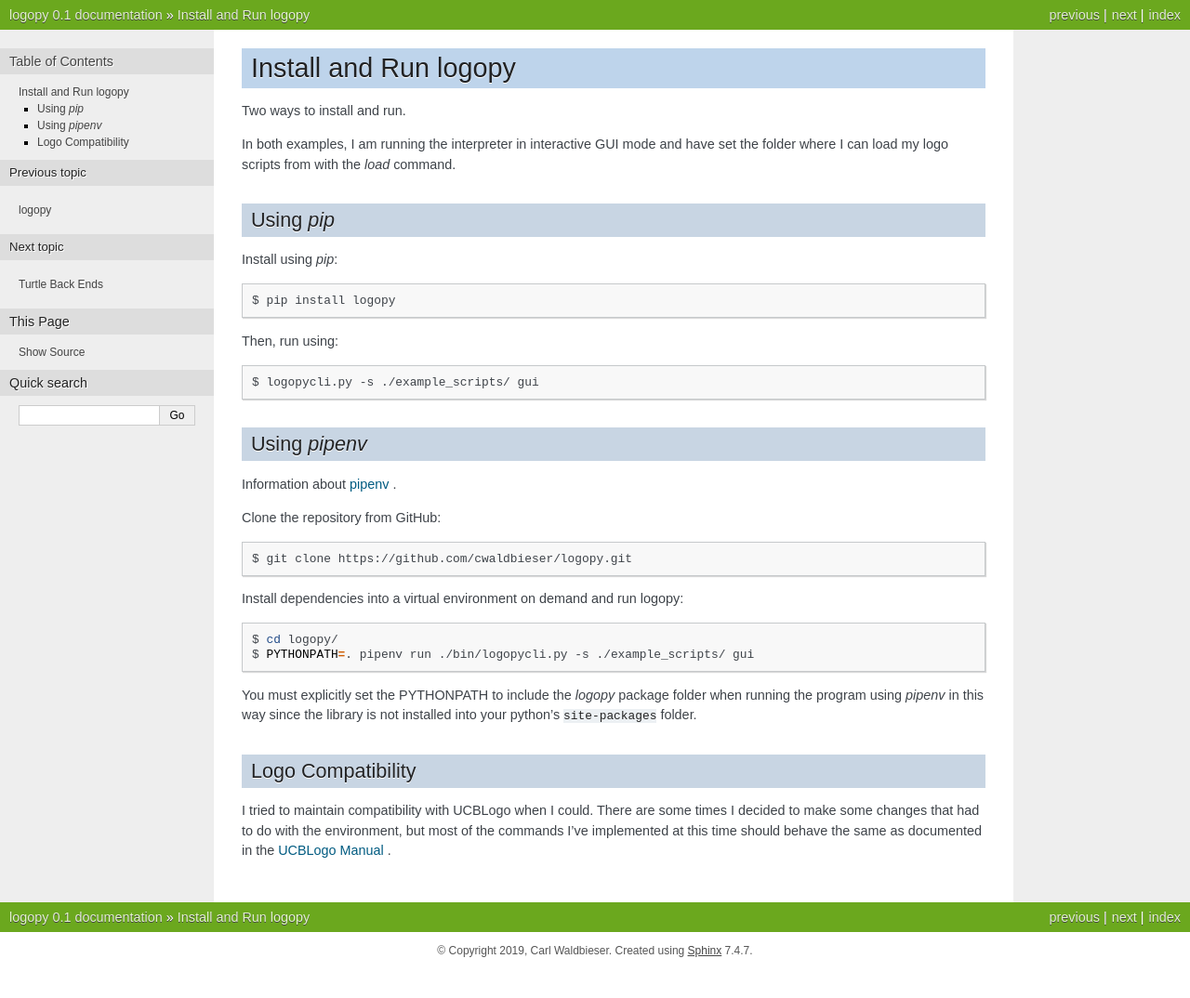
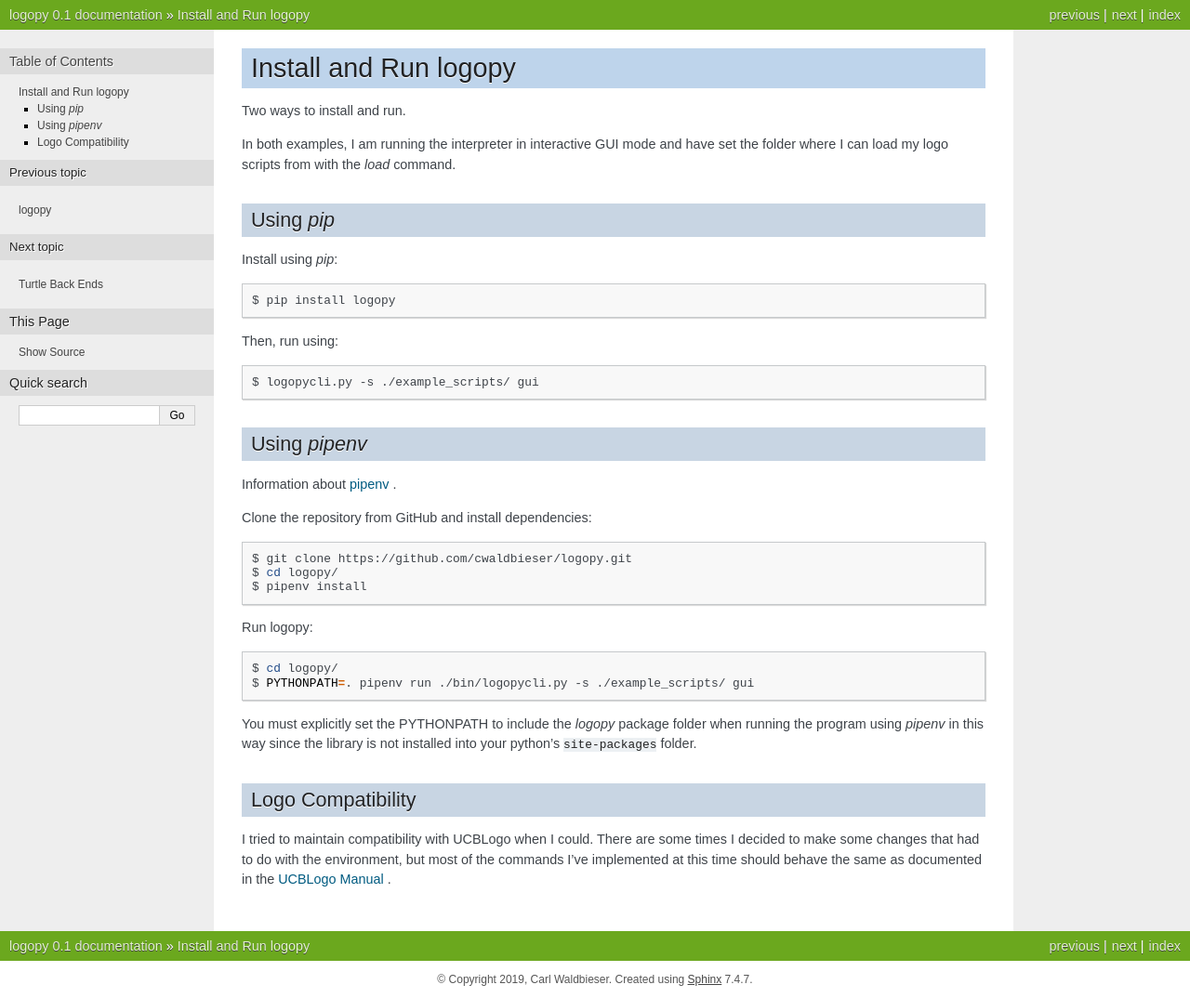
Before and after one commit to cwaldbieser/logopy, a Sphinx documentation site: the page built from docs/installation.rst, in a window 1280 px wide. Shown: the whole page at 93% size. Built offline with Sphinx 7.4.7, drawn with Linux system fonts in a browser that asks for light colours; before the commit the page ends 1043 px from its top, so only the background shows below that.

Commit message:
Added `pipenv` install step to docs.

```diff
--- a/docs/installation.rst
+++ b/docs/installation.rst
@@ -28,13 +28,15 @@
 
 Information about `pipenv <https://pipenv.readthedocs.io/en/latest/>`_ .
 
-Clone the repository from GitHub:
+Clone the repository from GitHub and install dependencies:
 
 .. code:: shell
 
     $ git clone https://github.com/cwaldbieser/logopy.git
+    $ cd logopy/
+    $ pipenv install
 
-Install dependencies into a virtual environment on demand and run logopy:
+Run logopy:
 
 .. code:: shell
 
```
Also changed, not shown: README.rst (+7 -0 lines).
